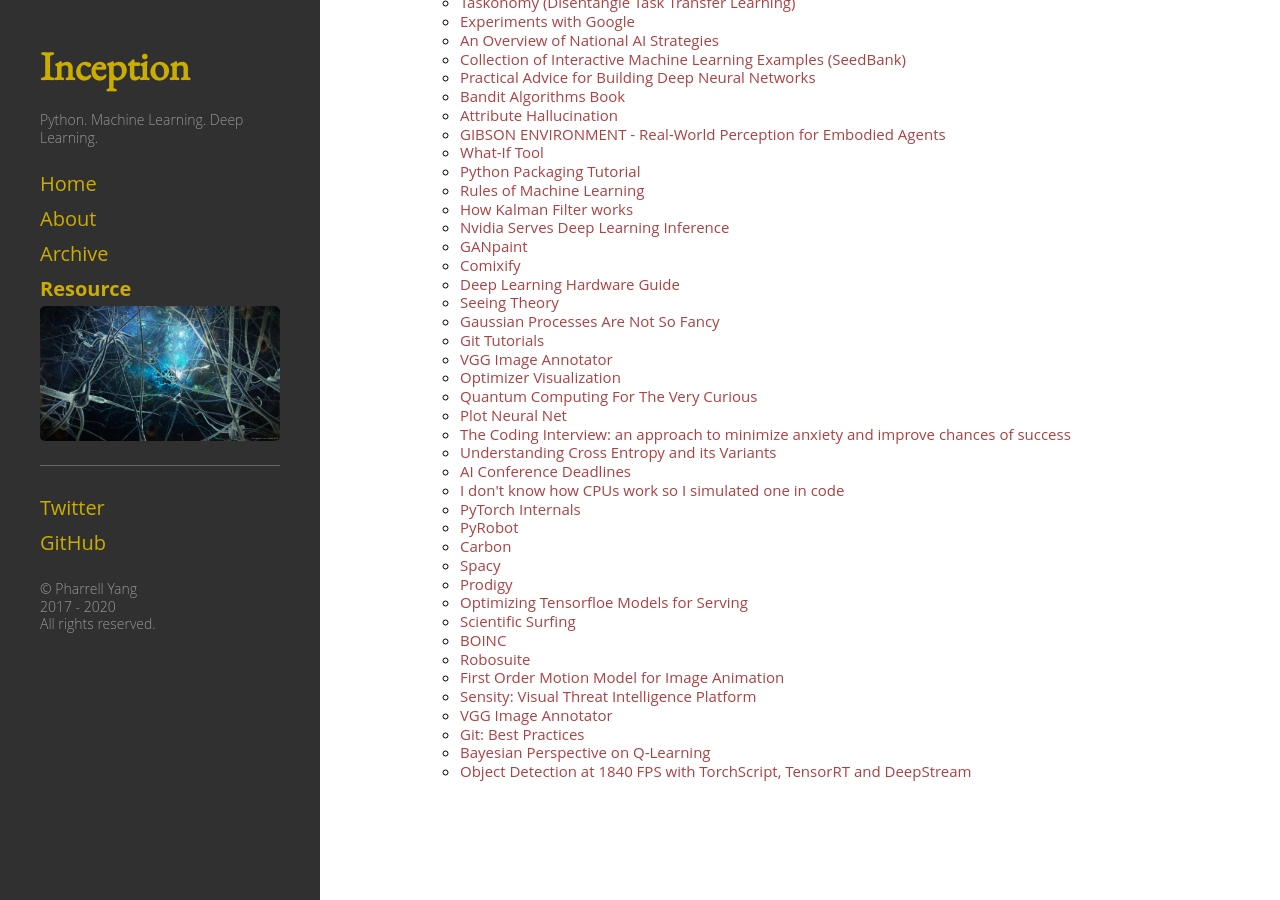
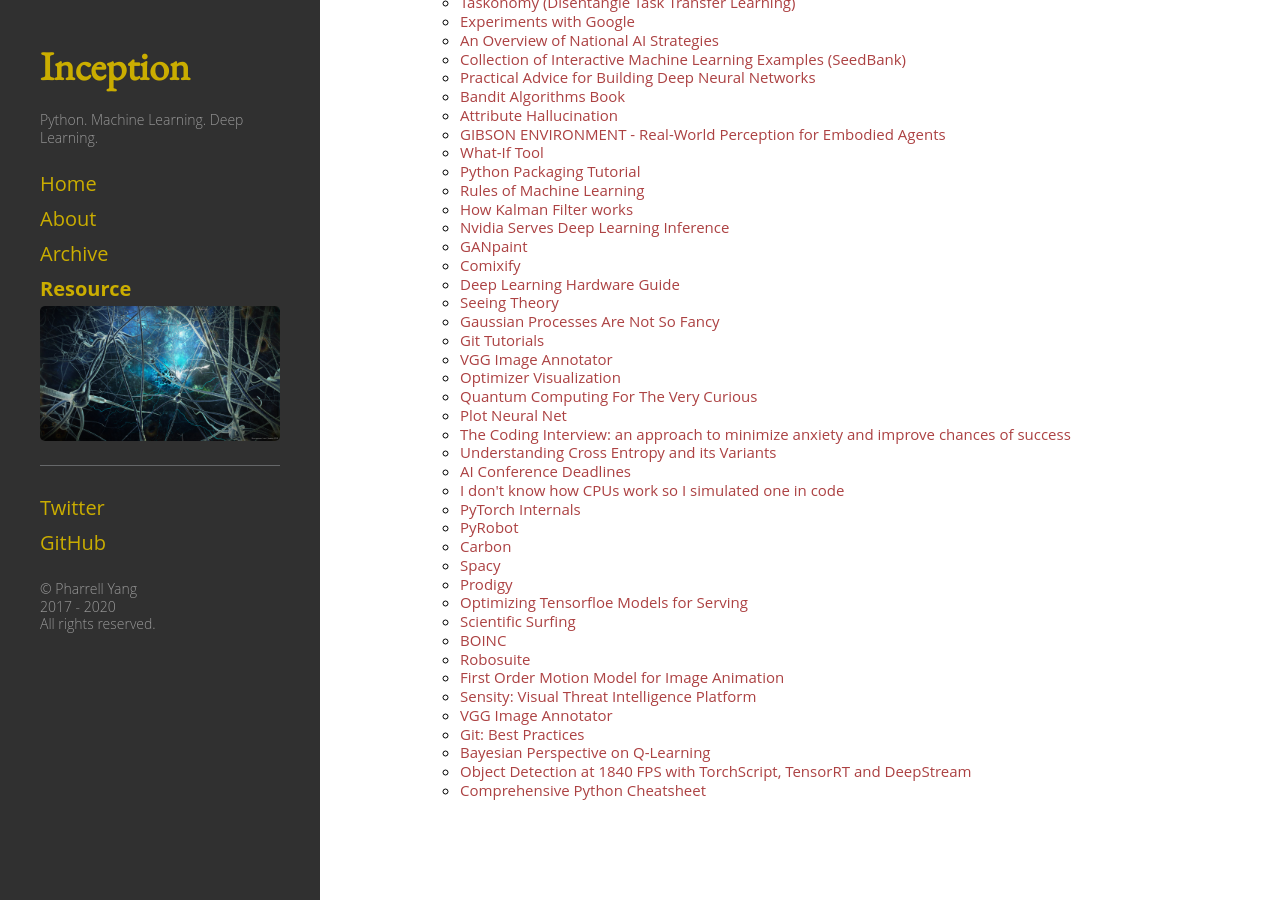
Before and after one commit to pharrellyhy/pharrellyhy.github.io.bakcup, a Jekyll site: the page built from resource.md, in a window 1280 px wide and 900 px high, scrolled down 4297 px. Built offline with Jekyll 4.4.1, drawn with Linux system fonts in a browser that asks for light colours.

Commit message:
Update resources.

```diff
--- a/_data/nav.yml
+++ b/_data/nav.yml
@@ -753,3 +753,6 @@
 
     - title: "Object Detection at 1840 FPS with TorchScript, TensorRT and DeepStream"
       url: "https://paulbridger.com/posts/video-analytics-deepstream-pipeline/"
+
+    - title: "Comprehensive Python Cheatsheet"
+      url: "https://gto76.github.io/python-cheatsheet/"
```
